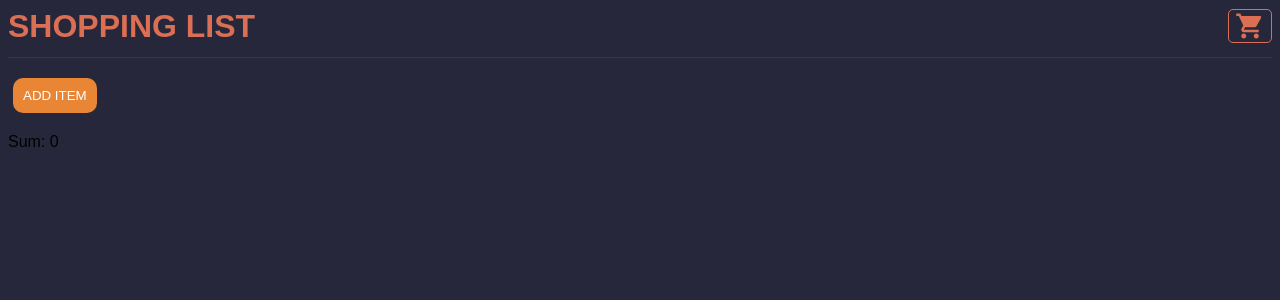
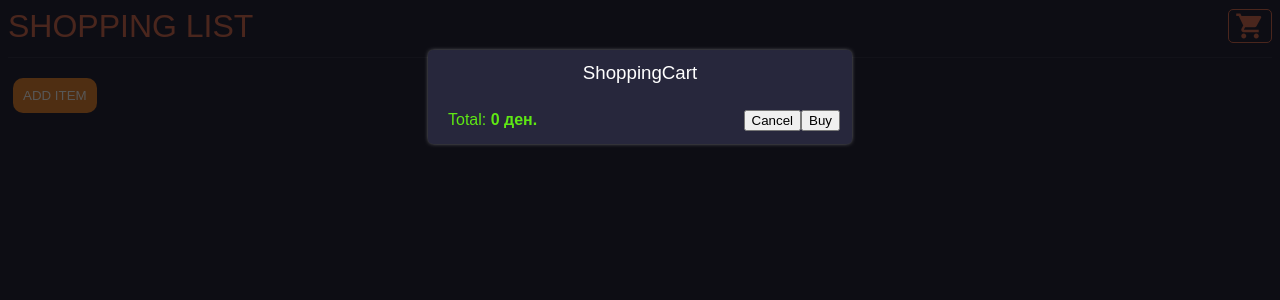
Before and after one commit to AnaBogatinovska/ShoppingList, a Vue app: page / in a window 1280 px wide. Both pictures are taken after a click on the element "shopping_cart". Shown: the top 300 px of the page. Built offline with nearby package versions, Linux system fonts and the light colour scheme.

Commit message:
Update #2 first version

```diff
--- a/public/style.css
+++ b/public/style.css
@@ -5,7 +5,19 @@ body {
 
 h1,h2,h3,h4,h5,h6 {
     margin: 0;
+    font-weight: 400;
 }
 button {
     cursor: pointer;
 }
+.middle input,
+.cart-item input {
+    max-width: 36px;
+    background: transparent;
+    border: 1px solid #5c5c5c;
+    border-radius: 1px;
+    text-align: center;
+    /* font-weight: bold; */
+    padding: 4px 0;
+    color: #fff;
+  }
--- a/src/components/AddItemForm.vue
+++ b/src/components/AddItemForm.vue
@@ -29,7 +29,7 @@ export default {
         Id: 1,
         Name: "",
         Price: 0,
-        Amount: 0,
+        Amount: 1,
         AddedToCart: false,
       },
     };
@@ -57,7 +57,6 @@ export default {
   background: #27273c;
   border-radius: 5px;
   margin: 0 auto;
-  /* display: flex; */
   padding: 16px;
   margin-top: 50px;
 }
--- a/src/components/Header.vue
+++ b/src/components/Header.vue
@@ -1,22 +1,47 @@
 <template>
+  <div>
     <header>
       <div class="container">
         <div class="inner-content">
           <div class="header-wrapper">
             <h1>SHOPPING LIST</h1>
             <div>
-            <!-- <i class="fab fa-accusoft"></i> -->
-            <span class="material-icons cart"> shopping_cart </span>
-            <!-- <img src="../assets/cart.png" alt="cart" width="50" height="50"> -->
+              <span @click="isOpenCart = true" class="material-icons cart">
+                shopping_cart
+              </span>
             </div>
           </div>
         </div>
       </div>
     </header>
+    <ShoppingCart :cartItems="listItems" v-if="isOpenCart" @cancelCart='closeCart'/>
+  </div>
 </template>
 
 <script>
-export default {};
+import ShoppingCart from "../components/ShoppingCart.vue";
+import itemsStorage from "../storage/Store";
+
+export default {
+  name: "Header",
+  components: {
+    ShoppingCart,
+  },
+  data() {
+    return {
+      listItems: [],
+      isOpenCart: false,
+    };
+  },
+  mounted() {
+    this.listItems = itemsStorage.getListItems();
+  },
+  methods: {
+    closeCart() {
+      this.isOpenCart = false
+    }
+  },
+};
 </script>
 
 <style scoped>
--- a/src/components/ShoppingCart.vue
+++ b/src/components/ShoppingCart.vue
@@ -1,47 +1,172 @@
 <template>
+  <div class="backdrop">
+    <div class="cart">
+      <div class="cart-body">
+        <div class="box">
           <div>
-      <div v-for="item in filteredCartItems" :key="item.Id">
-          <span>{{ item.Name }}- {{ item.Price }}-- Amount: {{ item.Amount }}</span>
+            <h3>ShoppingCart</h3>
           </div>
-      <div>Sum: {{ sum() }}</div>
+          <div
+            class="cart-item"
+            v-for="item in filteredCartItems"
+            :key="item.Id"
+          >
+            <div class="cart-item-body">
+              <h3 style="text-transform: uppercase; margin-bottom: 16px">
+                {{ item.Name }}
+              </h3>
+              <div class="info">
+                <input type="number" v-model.number="item.Amount" />
+                <span class="cost">{{ item.Price }} ден.</span>
+                <button>delete item</button>
+              </div>
+            </div>
+          </div>
+          <div
+            style="
+              display: flex;
+              justify-content: space-between;
+              align-items: center;
+              margin-top: 24px;
+            "
+          >
+            <div class="total">
+              Total: <span>{{ sum() }} ден.</span>
+            </div>
+
+            <div>
+              <button type="button" @click="$emit('cancelCart')">Cancel</button>
+              <button>Buy</button>
+            </div>
+          </div>
+        </div>
+      </div>
+    </div>
   </div>
 </template>
 
 <script>
 export default {
-    props: ['cartItems'],
+  props: ["cartItems", "closeCart"],
   data() {
-        return {
-
-        }
+    return {};
   },
   computed: {
-        filteredCartItems () {
-            let result = this.cartItems.filter(e => e.AddedToCart)
-            return result
-        }
+    filteredCartItems() {
+      let result = this.cartItems.filter((e) => e.AddedToCart);
+      return result;
+    },
   },
   methods: {
     sum() {
-            let result = this.cartItems.filter(e => e.AddedToCart)
+      let result = this.cartItems.filter((e) => e.AddedToCart);
       let sum = 0;
 
-            result.forEach(element => {
-                let amPr = null
+      result.forEach((element) => {
+        let amPr = null;
 
-                    if(element.Amount) {
-                        amPr = +element.Amount*+element.Price
-                        sum += amPr
+        if (element.Amount) {
+          amPr = +element.Amount * +element.Price;
+          sum += amPr;
         } else {
-                        sum += +element.Price
+          sum += +element.Price;
         }
       });
-            return sum
-        }
-    }
-}
+      return sum;
+    },
+  },
+};
 </script>
 
-<style>
+<style scoped>
+.backdrop {
+  background-color: #000000a8;
+  position: fixed;
+  top: 0;
+  height: 100%;
+  width: 100%;
+  left: 0;
+  z-index: 1;
+}
 
+.cart {
+  display: flex;
+  align-items: center;
+  justify-content: center;
+  position: absolute;
+  right: 0;
+  top: 0px;
+  left: 0;
+  bottom: 0;
+  /* margin-bottom: 35px; */
+  overflow: scroll;
+}
+
+.cart-body {
+  width: 100%;
+  /* padding: 12px; */
+  padding-bottom: 50px;
+  color: #fff;
+  position: absolute;
+  display: flex;
+  justify-content: center;
+  align-items: center;
+  top: 50px;
+}
+
+.cart-body .box {
+  flex: 1;
+  background: #27273c;
+  box-shadow: 0 0 5px -2px #eee;
+  border-radius: 5px;
+  max-width: 400px;
+  padding: 12px;
+}
+
+.cart-body h3 {
+  text-align: center;
+}
+
+.cart-item {
+  margin: 8px 0;
+  padding: 12px 8px;
+  box-shadow: 0px 0px 4px -1px rgba(151, 151, 151, 0.719);
+}
+
+.cart-item-body {
+  display: flex;
+  flex-direction: column;
+  align-items: center;
+}
+.cart-item-body .info {
+  width: 100%;
+  display: flex;
+  align-items: center;
+  justify-content: space-evenly;
+  margin-top: 8px;
+}
+
+.cart-item-body .info .cost {
+  display: table-cell;
+  background: green;
+  padding: 2px 4px;
+  vertical-align: middle;
+  color: white;
+  border: 1px solid rgba(0, 0, 0, 0.15);
+  text-shadow: 0 1px 0 rgba(0, 51, 83, 0.3);
+  box-shadow: 0 1px 0 rgba(0, 0, 0, 0.2), inset 0 1px rgba(255, 255, 255, 0.03);
+  border: 1px solid rgba(0, 0, 0, 0.15);
+  background-image: linear-gradient(-180deg, #d82d2d 0%, #e29100 100%);
+  border-radius: 5px;
+  font-size: 14px;
+  text-transform: lowercase;
+}
+
+.total {
+  color: #5ee814;
+  padding: 3px 8px;
+}
+.total span {
+  font-weight: bold;
+}
 </style>
--- a/src/components/ShoppingList.vue
+++ b/src/components/ShoppingList.vue
@@ -14,17 +14,31 @@
                 </span>
               </div>
               <h3>{{ item.Name }}</h3>
-              <div style="text-align: end; margin: 16px 0;">
-                <span>cost: {{ item.Price }} </span>
+              <div class="middle">
+                <span class="cost">{{ item.Price }} ДЕН.</span>
+                <input
+                  type="number"
+                  required
+                  :class="{ disabled: item.AddedToCart }"
+                  :disabled="item.AddedToCart"
+                  v-model.number="item.Amount"
+                />
               </div>
-              <div class="item-form">
-                <div>
-                  <label>amount:</label>
-                  <input type="number" required :class="{ disabled: item.AddedToCart }" :disabled="item.AddedToCart"  v-model.number="item.Amount"/>
-                </div>
-                <div>
-                  <button @click="addToCart(item, item.Amount)">add to cart</button>
-                </div>
+              <div class="add-btn">
+                <button
+                  class="add-cart-btn"
+                  @click="addToCart(item, item.Amount)"
+                  v-if="!item.AddedToCart"
+                >
+                  Add to Cart
+                </button>
+                <button
+                  class="remove-from-cart"
+                  @click="removeFromCart(item)"
+                  v-if="item.AddedToCart"
+                >
+                  Remove from Cart
+                </button>
               </div>
             </div>
           </div>
@@ -43,7 +57,7 @@ export default {
   data() {
     return {
       amount: 0,
-    }
+    };
   },
   methods: {
     deleteItem(item) {
@@ -51,8 +65,12 @@ export default {
     },
 
     addToCart(item, amount) {
-      itemsStorage.addToCartAndAmount(item, amount)
-    }
+      itemsStorage.addToCartAndAmount(item, amount);
+    },
+
+    removeFromCart(item) {
+      itemsStorage.removeFromCart(item);
+    },
   },
 };
 </script>
@@ -62,15 +80,8 @@ export default {
   display: flex;
   flex-wrap: wrap;
 }
-input {
-  width: 60px;
-}
-
-input.disabled {
-  cursor: not-allowed;
-}
 .list-item {
-  flex: 1 0 25%;
+  flex: 0 0 25%;
 }
 .item-body {
   padding: 10px;
@@ -82,8 +93,8 @@ input.disabled {
 }
 
 .item-body.added {
-   box-shadow: 0 0 5px 1px #da6f54;
-    transition: all 0.5s;
+  box-shadow: 0 0 5px 1px rgba(0, 255, 55, 0.548);
+  transition: all 0.5s;
 }
 
 .item-body h3 {
@@ -92,10 +103,64 @@ input.disabled {
   margin: 10px 0;
 }
 
-.item-form {
+.item-body .cost {
+  display: table-cell;
+  background: green;
+  padding: 2px 4px;
+  vertical-align: middle;
+  color: white;
+  border: 1px solid rgba(0, 0, 0, 0.15);
+  text-shadow: 0 1px 0 rgba(0, 51, 83, 0.3);
+  box-shadow: 0 1px 0 rgba(0, 0, 0, 0.2), inset 0 1px rgba(255, 255, 255, 0.03);
+  border: 1px solid rgba(0, 0, 0, 0.15);
+  background-image: linear-gradient(-180deg, #d82d2d 0%, #e29100 100%);
+  border-radius: 5px;
+  font-size: 14px;
+  text-transform: lowercase;
+}
+
+.middle {
   display: flex;
   justify-content: space-between;
-  align-items: center;
+  align-items: baseline;
+  margin: 22px 0;
+}
+
+
+.middle input.disabled {
+  cursor: not-allowed;
+  background: #b3b3b3 !important;
+}
+
+.add-btn {
+  display: flex;
+}
+
+.add-btn .add-cart-btn {
+  flex: 1;
+  border: 1px solid #eeeeee2e;
+  background: transparent;
+  color: #fff;
+  border-radius: 4px;
+  padding: 3px;
+  font-family: monospace;
+  transition: all 0.25s;
+}
+.add-btn .add-cart-btn:hover {
+  background: rgb(253, 131, 43);
+  border: 1px solid rgba(255, 255, 255, 0.692);
+  transition: all 0.1s;
+}
+
+.add-btn .remove-from-cart {
+  flex: 1;
+  border: 1px solid #eeeeee2e;
+  background: rgb(7 255 59 / 43%);
+  color: #fff;
+  border-radius: 4px;
+  padding: 3px;
+  font-family: monospace;
+  transition: all 0.25s;
 }
 
 .delete-item {
--- a/src/pages/LandingPage.vue
+++ b/src/pages/LandingPage.vue
@@ -4,7 +4,6 @@
      <button class="add-item" @click="isOpenForm=true">add item</button>
      <ShoppingList :shoppingItems="listItems"/>
      <AddItemForm  v-if="isOpenForm" @cancelForm='isOpenForm = false' @onSubmitForm="onSubmit"/>
-    <ShoppingCart :cartItems="listItems"/>
   </div>
 </template>
 
@@ -12,7 +11,6 @@
 import AddItemForm from '../components/AddItemForm.vue'
 import Header from '../components/Header'
 import ShoppingList from '../components/ShoppingList.vue'
-import ShoppingCart from '../components/ShoppingCart.vue'
 import itemsStorage from '../storage/Store'
 
 export default {
@@ -20,7 +18,6 @@ export default {
     components: {
         Header,
         ShoppingList,
-        ShoppingCart,
         AddItemForm
     },
     data() {
@@ -36,6 +33,10 @@ export default {
       onSubmit(item) {
         itemsStorage.pushItem(item)
         this.isOpenForm = false
+      },
+      test() {
+        console.log('in')
+        this.isOpenCart = true
       }
     }
 }
--- a/src/storage/Store.js
+++ b/src/storage/Store.js
@@ -49,6 +49,12 @@ class Items {
     console.log('eeee',this.items)
     this.setListItems()
   }
+
+  removeFromCart(item){
+    let idx = this.items.findIndex(i => i.Id === item.Id)
+    this.items[idx].AddedToCart = false
+    this.setListItems()
+  }
 }
 
 export default new Items();
```
Lines whose indentation alone changed are shown as unchanged.
